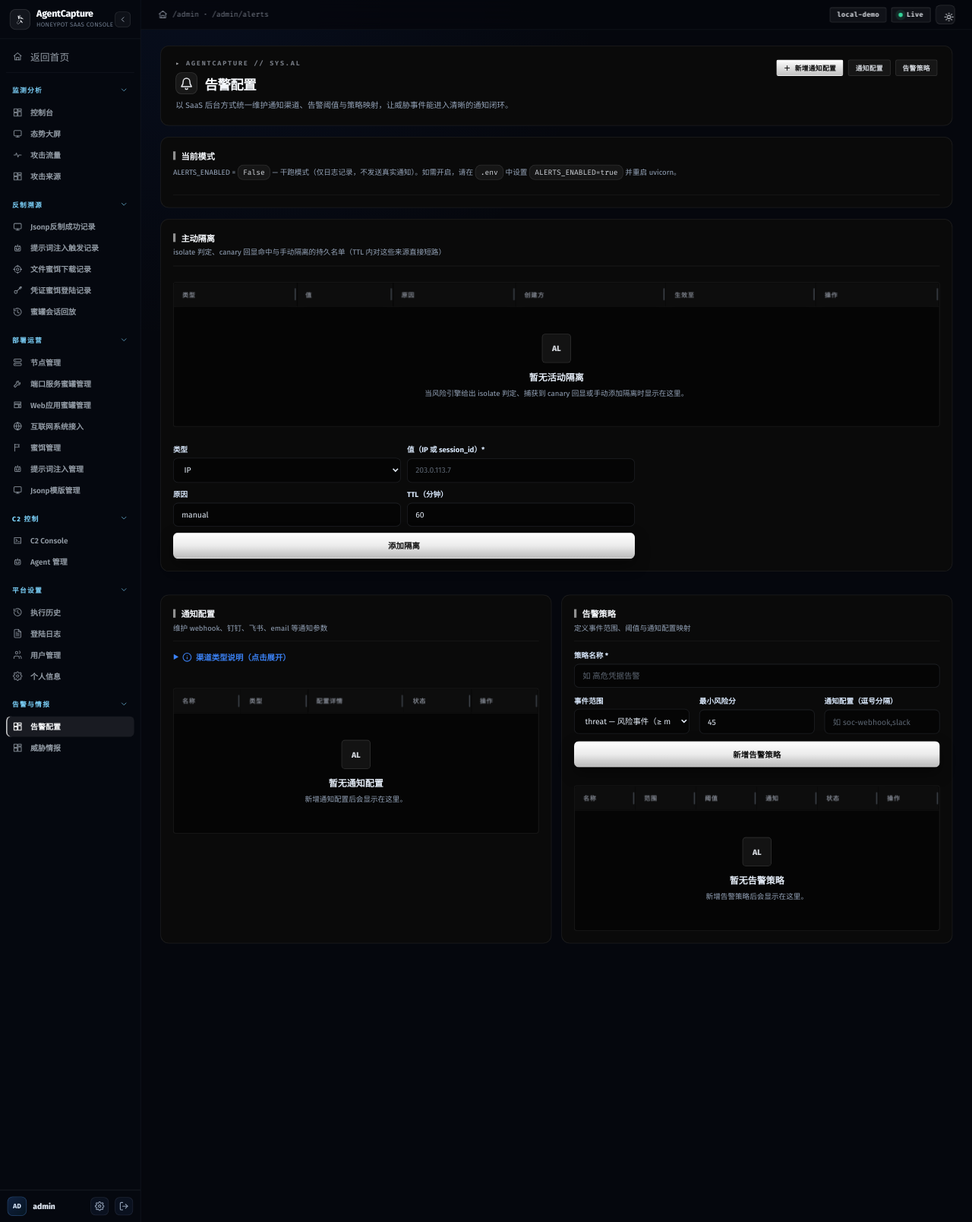
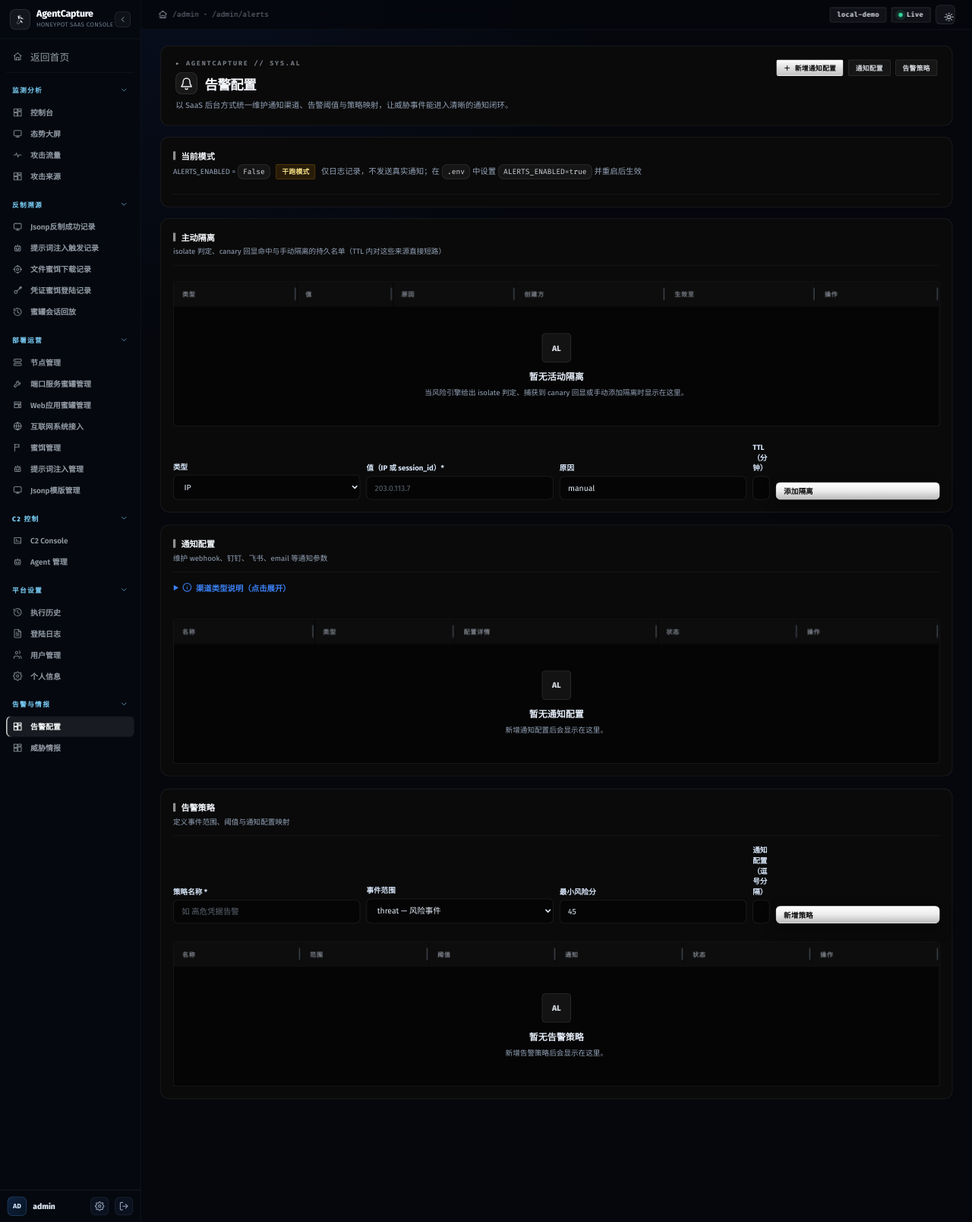
Before and after one commit to PolarPeak/AgentCapture, a FastAPI app: page /admin/alerts in a window 1280 px wide. Shown: the whole page at 76% size. Run offline with FastAPI, Linux system fonts and the light colour scheme; the visitor is signed in with stand-in values (Sample User, id 1); some libraries are stand-ins or nearby versions.

Commit message:
feat: rework alerts page layout
- channel and policy sections break out of the cramped two-column grid
  into full-width panels: tables no longer squeeze, action buttons stay
  on one line, webhook/SMTP config wraps cleanly in a capped column
- inline create forms (isolation entry, policy) collapse to single-row
  four-column grids with the submit button aligned to the field row
- current-mode banner restyled as badge + short caption
- test-result panel relocated next to the channels section (where the
  test button lives) instead of dangling at the page bottom
- light-theme fixes: help block no longer a hardcoded dark navy slab,
  inline edit form title uses theme foreground, page-level grid-4 class
  with a responsive two-column fallback

```diff
--- a/app/templates/admin/alerts.html
+++ b/app/templates/admin/alerts.html
@@ -11,15 +11,17 @@
 {% endif %}
 
 <div class="panel page-banner">
-  <div class="panel-header">
+  <div class="panel-header" style="align-items:center;">
     <div>
       <h3 class="panel-title">当前模式</h3>
-      <p class="panel-subtitle">
-        ALERTS_ENABLED = <code>{{ alerts_enabled }}</code> —
+      <p class="panel-subtitle" style="margin-top:4px;">
+        ALERTS_ENABLED = <code>{{ alerts_enabled }}</code>
         {% if alerts_enabled %}
-          <span style="color: var(--success, #34d399);">真实投递（所有满足策略的事件将发送到配置的 channel）</span>
+          <span class="badge badge-success" style="margin-left:6px">真实投递</span>
+          <span class="muted" style="margin-left:6px">满足策略的事件将发送到所配置的 channel</span>
         {% else %}
-          <span style="color: var(--muted-foreground, #94a3b8);">干跑模式（仅日志记录，不发送真实通知）。如需开启，请在 <code>.env</code> 中设置 <code>ALERTS_ENABLED=true</code> 并重启 uvicorn。</span>
+          <span class="badge badge-warning" style="margin-left:6px">干跑模式</span>
+          <span class="muted" style="margin-left:6px">仅日志记录，不发送真实通知；在 <code>.env</code> 中设置 <code>ALERTS_ENABLED=true</code> 并重启后生效</span>
         {% endif %}
       </p>
     </div>
@@ -52,19 +54,20 @@
       </tbody>
     </table>
   </div>
-  <form method="post" action="/admin/isolation" class="grid-2" style="margin-top:14px; gap:10px; max-width:760px;">
+  <form method="post" action="/admin/isolation" class="grid-4" style="margin-top:14px; gap:10px; align-items:end;">
     <label class="field-label"><span>类型</span>
       <select name="kind"><option value="ip">IP</option><option value="session">Session</option></select>
     </label>
     <label class="field-label"><span>值（IP 或 session_id）*</span><input name="value" required placeholder="203.0.113.7"></label>
     <label class="field-label"><span>原因</span><input name="reason" value="manual" placeholder="manual"></label>
-    <label class="field-label"><span>TTL（分钟）</span><input name="ttl_minutes" type="number" min="1" value="60"></label>
-    <div style="grid-column: 1 / -1;"><button type="submit">添加隔离</button></div>
+    <div style="display:flex;gap:10px;align-items:end;">
+      <label class="field-label" style="flex:1;"><span>TTL（分钟）</span><input name="ttl_minutes" type="number" min="1" value="60"></label>
+      <button type="submit" class="btn-sm" style="white-space:nowrap;">添加隔离</button>
+    </div>
   </form>
 </section>
 
-<div class="grid-2">
-  <section class="panel">
+<section class="panel" style="margin-bottom: 20px;">
   {{ section_header('通知配置', '维护 webhook、钉钉、飞书、email 等通知参数') }}
 
     <details style="margin-bottom: 12px;">
@@ -88,7 +91,7 @@
           <tr{% if edit_channel_id and edit_channel_id == item.id %} class="row-edit-selected"{% endif %}>
             <td><strong>{{ item.name }}</strong></td>
             <td><code>{{ item.channel_type }}</code></td>
-            <td>
+            <td class="cfg-cell">
               {% if item.channel_type == 'webhook' %}
                 <code>{{ item.config_json.get('url', '—') }}</code>
                 {% if item.config_json.get('headers') %}<br><small class="muted">headers: <code>{{ item.config_json.headers | tojson }}</code></small>{% endif %}
@@ -157,27 +160,27 @@
     </div>
   </section>
 
-  <section class="panel">
+  <section class="panel" style="margin-bottom: 20px;">
     {{ section_header('告警策略', '定义事件范围、阈值与通知配置映射') }}
-    <form method="post" action="/admin/alerts/policies" class="stack">
+    <form method="post" action="/admin/alerts/policies" class="grid-4" style="gap:10px;align-items:end;">
       <label class="field-label"><span>策略名称 *</span><input name="name" placeholder="如 高危凭据告警" required></label>
-      <div class="grid-3">
       <label class="field-label"><span>事件范围</span>
         <select name="event_scope" required>
-            <option value="threat">threat — 风险事件（≥ min_risk_score）</option>
-            <option value="credential">credential — 凭据诱饵尝试</option>
-            <option value="system">system — 系统级事件（C2/服务/登录）</option>
+          <option value="threat">threat — 风险事件</option>
+          <option value="credential">credential — 凭据诱饵</option>
+          <option value="system">system — 系统级事件</option>
         </select>
       </label>
       <label class="field-label"><span>最小风险分</span><input type="number" name="min_risk_score" value="45" required></label>
-        <label class="field-label"><span>通知配置（逗号分隔）</span><input name="channels_csv" placeholder="如 soc-webhook,slack" required></label>
+      <div style="display:flex;gap:10px;align-items:end;">
+        <label class="field-label" style="flex:1;"><span>通知配置（逗号分隔）</span><input name="channels_csv" placeholder="如 soc-webhook,slack" required></label>
+        <button type="submit" class="btn-sm" style="white-space:nowrap;">新增策略</button>
       </div>
       {% if channels %}
-      <div class="muted" style="font-size: 12px;">
+      <div class="muted" style="font-size: 12px; grid-column: 1 / -1;">
         可用 channel：{% for c in channels %}<code>{{ c.name }}</code>{% if not loop.last %}，{% endif %}{% endfor %}
       </div>
       {% endif %}
-      <button type="submit">新增告警策略</button>
     </form>
 
     <div class="table-wrap" style="margin-top:16px;">
@@ -240,7 +243,13 @@
       </table>
     </div>
   </section>
-</div>
+
+{% if test_result is defined %}
+<section class="panel" style="margin-bottom: 20px; border-left: 3px solid var(--info, #60a5fa);">
+  {{ section_header('测试结果', '点击「测试」后通道的同步发送返回') }}
+  <pre style="margin:8px 0 0; font-size: 12px; max-height: 300px; overflow:auto;">{{ test_result }}</pre>
+</section>
+{% endif %}
 
 {% call modal_dialog('channel-create-modal', '新增通知配置', '维护 webhook、钉钉、飞书、email 等通知渠道参数。') %}
 <form method="post" action="/admin/alerts/channels" class="stack" id="channel-create-form">
@@ -314,18 +323,15 @@
 </form>
 {% endcall %}
 
-{% if test_result is defined %}
-<div class="panel" style="margin-top: 0; border-left: 3px solid var(--info, #60a5fa);">
-  <div class="panel-header">
-    <div>
-      <h3 class="panel-title">测试结果</h3>
-      <pre style="margin-top: 8px; font-size: 12px; max-height: 300px; overflow: auto;">{{ test_result }}</pre>
-    </div>
-  </div>
-</div>
-{% endif %}
+<style>
+/* ---- alerts page layout polish ---- */
+/* channel config column: long webhook/SMTP strings wrap cleanly */
+.cfg-cell { max-width: 420px; }
+.cfg-cell code { word-break: break-all; font-size: 11px; }
+.cfg-cell small { display: inline-block; margin-top: 2px; }
+.grid-4 { display: grid; grid-template-columns: repeat(4, minmax(0, 1fr)); }
+@media (max-width: 1180px) { .grid-4 { grid-template-columns: repeat(2, minmax(0, 1fr)); } }
 
-<style>
 /* Help-block for the field-help toggle */
 .field-help-toggle {
   cursor: pointer;
@@ -344,27 +350,29 @@ details[open] .field-help-toggle::before { transform: rotate(90deg); }
   padding: 12px 16px;
   font-size: 13px;
   line-height: 1.6;
-  background: rgba(15, 23, 42, 0.4);
+  background: rgba(148, 163, 184, 0.08);
+  border: 1px solid var(--border);
   border-radius: 12px;
   margin-top: 6px;
 }
+[data-theme="light"] .field-help-body { background: rgba(15, 23, 42, 0.04); }
 .field-help-body p { margin: 6px 0; }
 .field-help-body a { color: var(--theme-accent); }
 
 /* Highlight the row currently being edited (in-place editor) */
 .row-edit-selected { background: rgba(37, 99, 235, 0.05); }
 .edit-form-inline {
-  margin: 0;
+  margin: 14px;
   padding: 18px;
   background: rgba(37, 99, 235, 0.04);
   border-radius: 14px;
-  margin: 14px;
 }
+[data-theme="light"] .edit-form-inline { background: rgba(15, 23, 42, 0.03); }
 .edit-form-title {
   margin: 0;
   font-size: 14px;
   font-weight: 700;
-  color: #dbeafe;
+  color: var(--foreground);
 }
 .checkbox-row {
   display: inline-flex;
```
Lines whose indentation alone changed are shown as unchanged.
